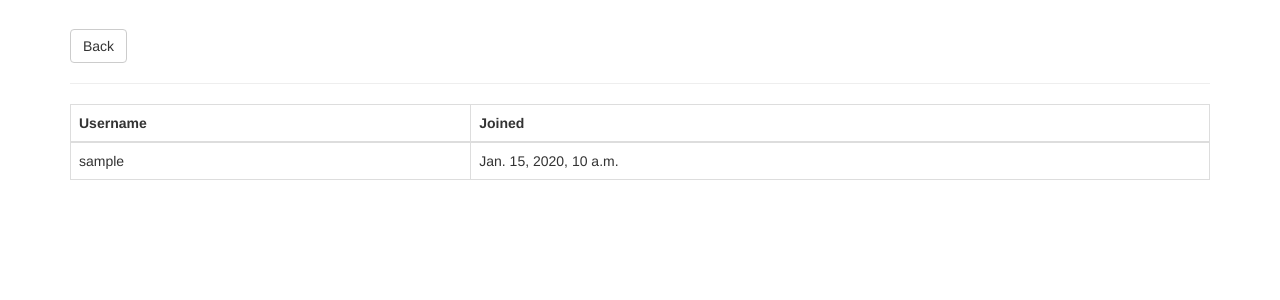
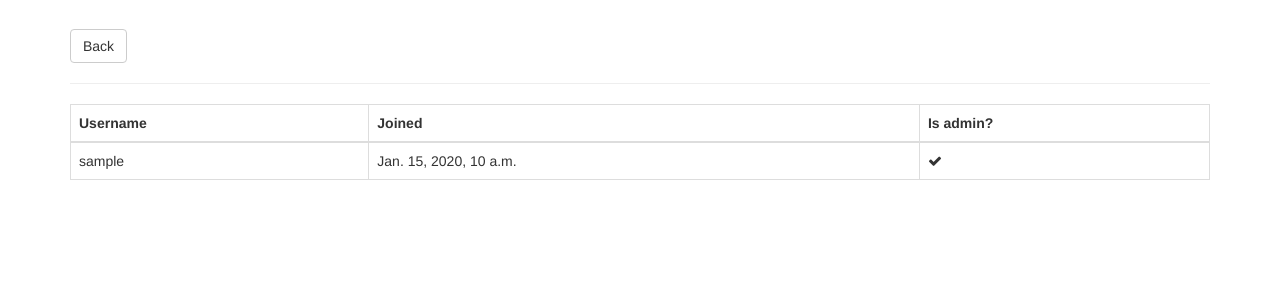
Before and after one commit to datalogisk-fagraad/dikultur, a Django app: a page that uses apps/groups/templates/groups/group_members.html in a window 1280 px wide. Shown: the part 51-351 px from the top of the page. Run offline with Django 3.2, Linux system fonts and the light colour scheme; a user stored in the database is signed in; tables that the repository leaves empty hold one stand-in row (values such as "Sample post"); some libraries are stand-ins or nearby versions.

Commit message:
Show if an user is admin or not

```diff
--- a/apps/groups/templates/groups/group_members.html
+++ b/apps/groups/templates/groups/group_members.html
@@ -22,6 +22,9 @@
         <th>
           Joined
         </th>
+        <th>
+          Is admin?
+        </th>
       </tr>
     </thead>
     <tbody>
@@ -33,6 +36,13 @@
         <td>
           {{ membership.created_at|date:'DATETIME_FORMAT' }}
         </td>
+        <td>
+          {% if membership.is_admin %}
+            <i class="fa fa-check"></i>
+          {% else %}
+            <i class="fa fa-times"></i>
+          {% endif %}
+        </td>
       </tr>
     {% endfor %}
     </tbody>
```
